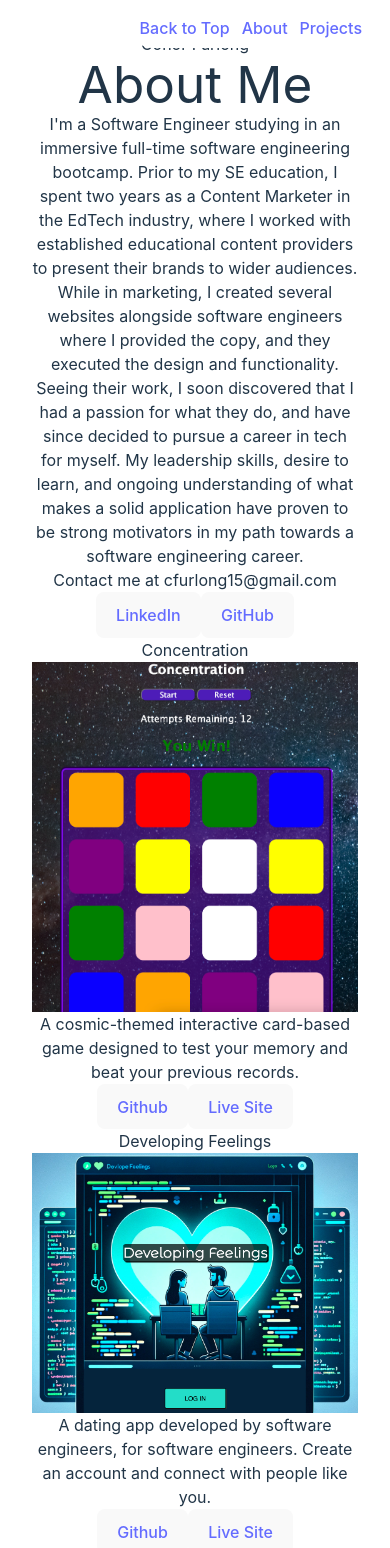
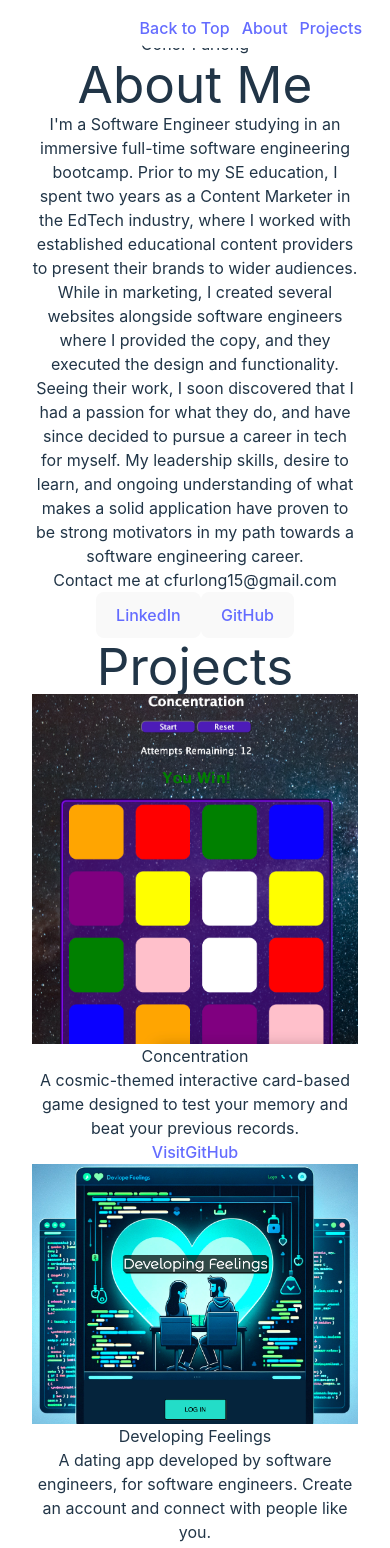
Before and after one commit to cfurlong15/conor-furlong-portfolio, a React (Vite) app: page / in a window 390 px wide. Shown: the top 1548 px of the page. Built offline with nearby package versions, Linux system fonts and the light colour scheme.

Commit message:
style cards for projects

```diff
--- a/src/App.jsx
+++ b/src/App.jsx
@@ -14,6 +14,9 @@ function App() {
       <Header />
       <h1></h1>
       <About />
+      <section id="projects">
+      <h1 className="mb-5">Projects</h1>
+      </section>
       <Projects />
       <Footer />
     </div>
--- a/src/sections/About.jsx
+++ b/src/sections/About.jsx
@@ -17,12 +17,12 @@ function About() {
   const loaded = () => (
     <section id="about">
     <div className="About">
-      <h1 className="aboutMe">About Me</h1>
+      <h1 className="aboutMe mb-5">About Me</h1>
 
       <p className="Bio">{about.bio}</p>
       <p className="Email">Contact me at {about.email}</p>
-      <div className="Socials">
-        <a className="Linkedin" href={about.linkedin}>
+      <div className="Socials mb-5 mt-5">
+        <a className="Linkedin mr-4" href={about.linkedin}>
           <button>LinkedIn</button>
         </a>
         <a className="Github" href={about.github}>
--- a/src/sections/Projects.jsx
+++ b/src/sections/Projects.jsx
@@ -16,19 +16,35 @@ function Projects() {
 
   const loaded = () => {
     return projects.map((project, idx) => (
-      <div className="projectBox" key={idx}>
+      <div className="mb-9" key={idx}>
         <section id="projects">
-        <h3 className="projectName">{project.name}</h3>
-        <img className="projectImage" src={project.image} />
-        <p className="projectDescribe">{project.describe}</p>
-        <div className="projectLinks">
-          <a href={project.git}>
-            <button className="github">Github</button>
-          </a>
-          <a href={project.live}>
-            <button className="liveSite">Live Site</button>
-          </a>
-        </div>
+          <div className="max-w-sm w-2/3 lg:max-w-full lg:flex min-w-2/3">
+            <div className="h-48 lg:h-auto lg:w-48 flex-none bg-cover rounded-t lg:rounded-t-none lg:rounded-l text-center overflow-hidden hover:opacity-100">
+              <a href={project.live}>
+                <img src={project.image} />
+              </a>
+            </div>
+            <div className="border-r border-b border-l border-gray-400 lg:border-l-0 lg:border-t lg:border-gray-400 bg-white rounded-b lg:rounded-b-none lg:rounded-r p-4 flex flex-col justify-between leading-normal bg-slate-600">
+              <div className="mb-8">
+                <div className="text-white font-bold text-xl mb-2">
+                  {project.name}
+                </div>
+                <p className="text-white text-base">{project.describe}</p>
+              </div>
+              <div className="flex items-center">
+                <span className="inline-block bg-gray-200 rounded-full px-3 py-1 text-sm font-semibold text-gray-700 mr-2 mb-2 hover:bg-violet-600 active:bg-violet-700">
+                  <a href={project.live}>Visit</a>
+                </span>
+                <span className="inline-block bg-gray-200 rounded-full px-3 py-1 text-sm font-semibold text-gray-700 mr-2 mb-2 hover:bg-violet-600 active:bg-violet-700">
+                  <a href={project.git}>GitHub</a>
+                </span>
+                {/* <div className="text-sm">
+        <p className="text-gray-900 leading-none">Jonathan Reinink</p>
+        <p className="text-gray-600">Aug 18</p>
+      </div> */}
+              </div>
+            </div>
+          </div>
         </section>
       </div>
     ));
```
Also changed, not shown: 1 other file (tests, documents, lock files or other folders).
